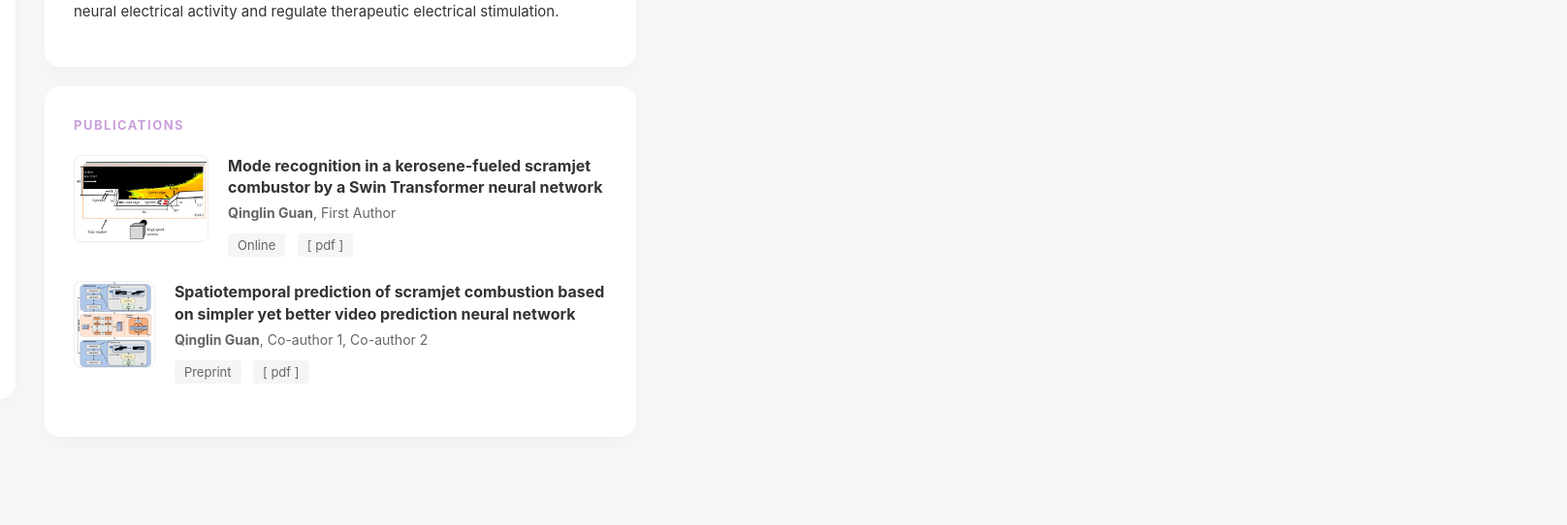
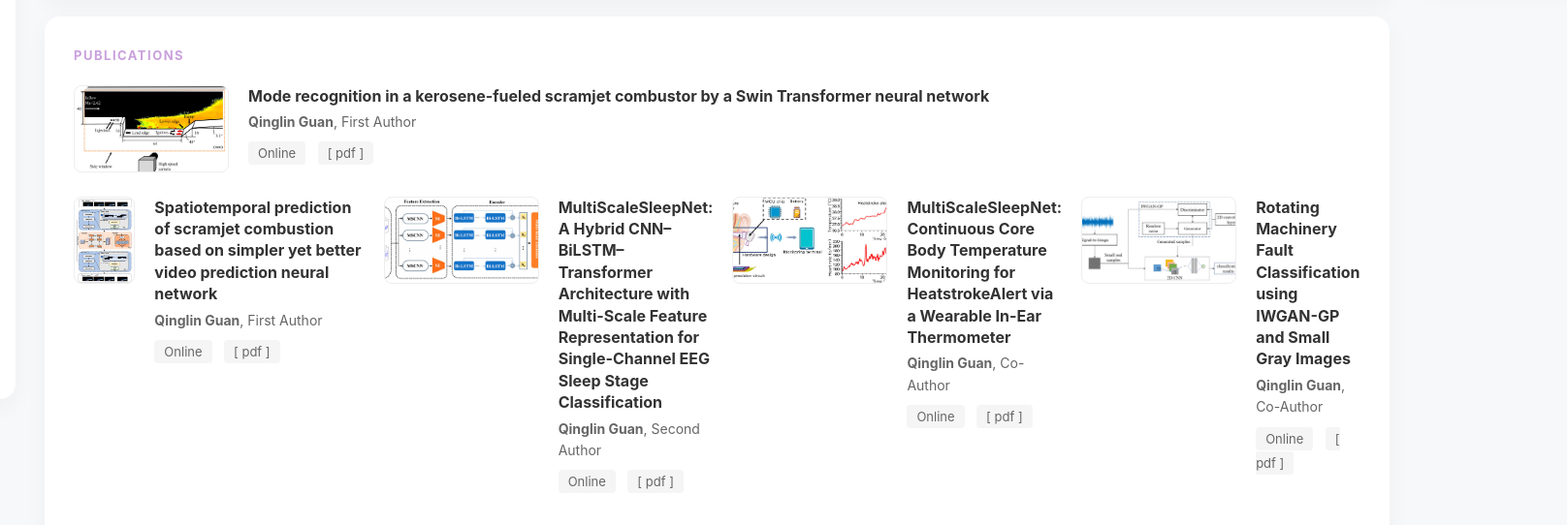
Before and after one commit to QinglinGuan/qinglinguan.github.io, a plain HTML site: page index.html in a window 1280 px wide. Shown: the part 318-860 px from the top of the page at 97% size, 1616 px wide, since content can reach past the window. Before the commit the page ends 809 px from the top, so only its background shows below. Drawn offline with Linux system fonts and the light colour scheme.

Commit message:
Add files via upload

```diff
--- a/index.html
+++ b/index.html
@@ -365,10 +365,40 @@
                 <img src="images/paper_2.jpg" alt="Paper Thumbnail" class="pub-img" onerror="this.src='https://via.placeholder.com/160x90'">
                 <div class="pub-info">
                     <h3>Spatiotemporal prediction of scramjet combustion based on simpler yet better video prediction neural network</h3>
-                    <div class="pub-authors"><b>Qinglin Guan</b>, Co-author 1, Co-author 2</div>
+                    <div class="pub-authors"><b>Qinglin Guan</b>, First Author</div>
                     <div class="pub-links">
-                        <a href="https://doi.org/10.1063/5.0279210" target="_blank">Preprint</a>
+                        <a href="https://doi.org/10.1063/5.0279210" target="_blank">Online</a>
                         <a href="papers/paper-3.pdf" target="_blank">[ pdf ]</a>
+                    </div>
+                </div>
+                <div class="publication">
+                <img src="images/paper_3.jpg" alt="Paper Thumbnail" class="pub-img" onerror="this.src='https://via.placeholder.com/160x90'">
+                <div class="pub-info">
+                    <h3>MultiScaleSleepNet: A Hybrid CNN–BiLSTM–Transformer Architecture with Multi-Scale Feature Representation for Single-Channel EEG Sleep Stage Classification</h3>
+                    <div class="pub-authors"><b>Qinglin Guan</b>, Second Author</div>
+                    <div class="pub-links">
+                        <a href="https://doi.org/10.3390/s25206328" target="_blank">Online</a>
+                        <a href="papers/paper-1.pdf" target="_blank">[ pdf ]</a>
+                    </div>
+                </div>
+                <div class="publication">
+                <img src="images/paper_4.jpg" alt="Paper Thumbnail" class="pub-img" onerror="this.src='https://via.placeholder.com/160x90'">
+                <div class="pub-info">
+                    <h3>MultiScaleSleepNet: Continuous Core Body Temperature Monitoring for HeatstrokeAlert via a Wearable In-Ear Thermometer</h3>
+                    <div class="pub-authors"><b>Qinglin Guan</b>, Co-Author</div>
+                    <div class="pub-links">
+                        <a href="https://doi.org/10.1021/acssensors.4c03470" target="_blank">Online</a>
+                        <a href="papers/paper-4.pdf" target="_blank">[ pdf ]</a>
+                    </div>
+                </div>
+                <div class="publication">
+                <img src="images/paper_5.jpg" alt="Paper Thumbnail" class="pub-img" onerror="this.src='https://via.placeholder.com/160x90'">
+                <div class="pub-info">
+                    <h3>Rotating Machinery Fault Classification using IWGAN-GP and Small Gray Images</h3>
+                    <div class="pub-authors"><b>Qinglin Guan</b>, Co-Author</div>
+                    <div class="pub-links">
+                        <a href="https://doi.org/10.1109/ICCSE51940.2021.9569392" target="_blank">Online</a>
+                        <a href="papers/paper-5.pdf" target="_blank">[ pdf ]</a>
                     </div>
                 </div>
             </div>
```
